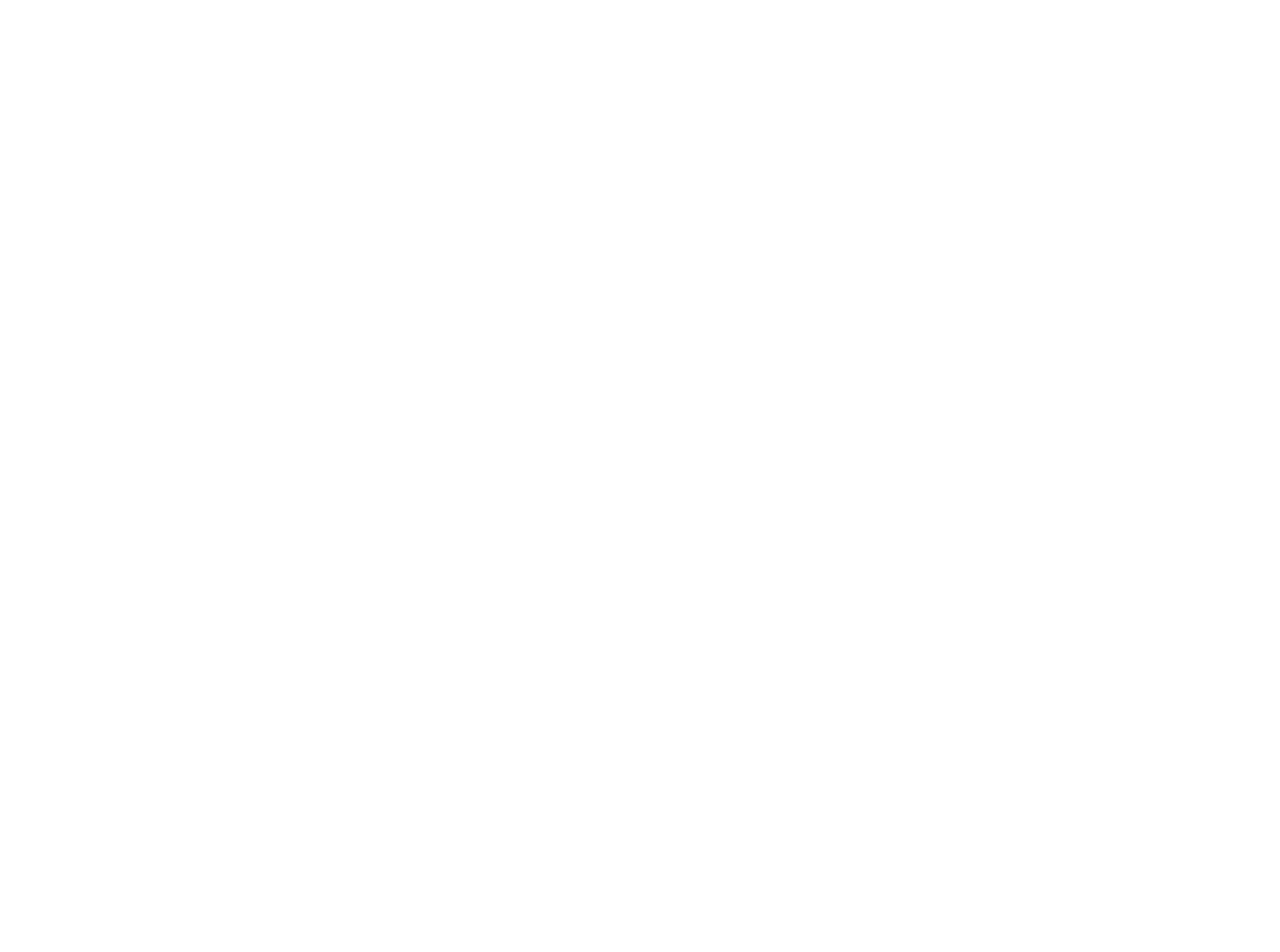
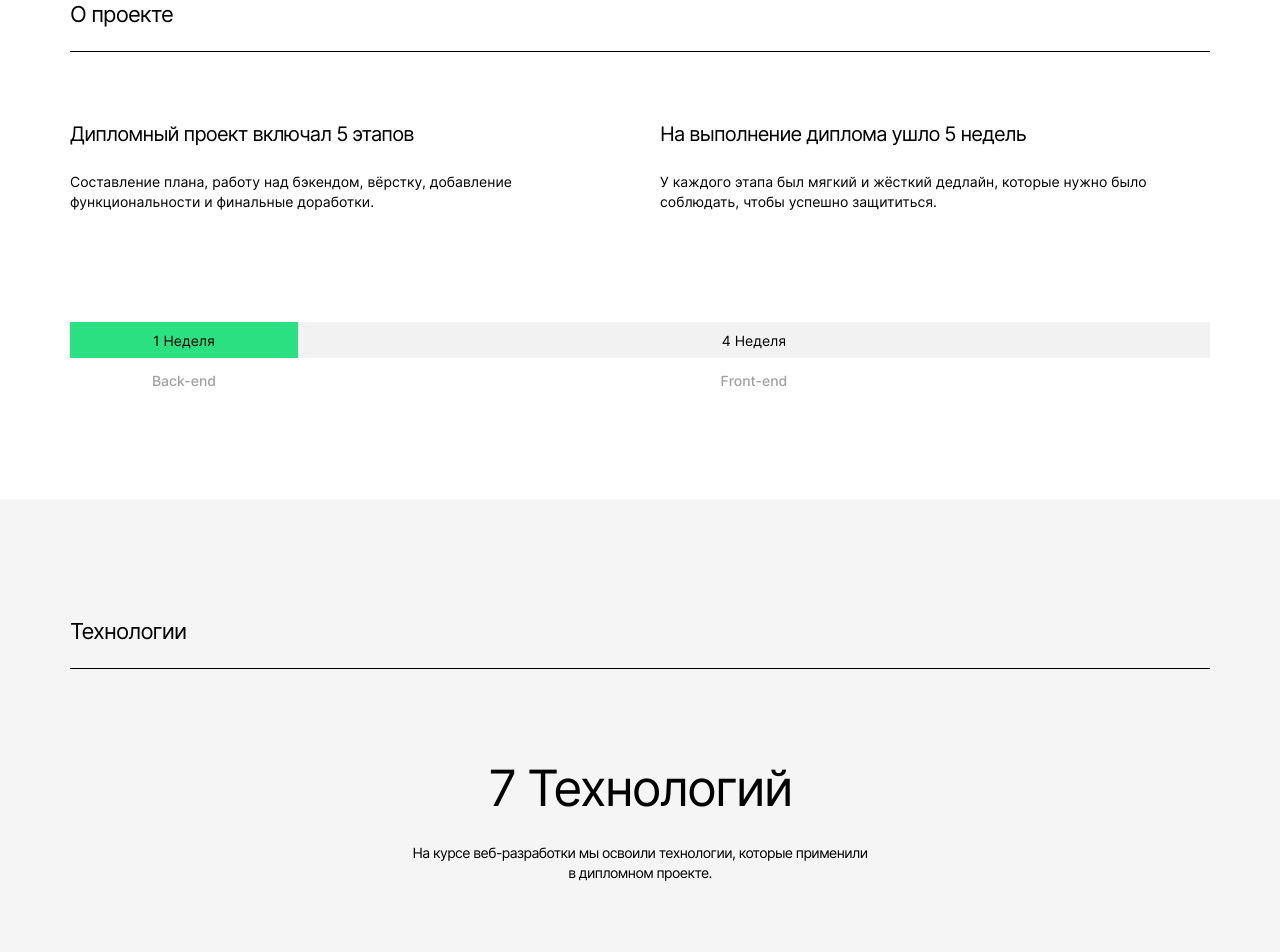
Before and after one commit to ARTALEAL/movies-explorer-frontend, a React (Create React App) app: page / in a window 1280 px wide. Shown: the part 760-1712 px from the top of the page. Before the commit the page ends 800 px from the top, so only its background shows below. Built offline with nearby package versions, Linux system fonts and the light colour scheme.

Commit message:
about technology desktop

```diff
--- /dev/null
+++ b/src/components/About/About.css
@@ -0,0 +1,100 @@
+.about {
+  padding: 110px 70px;
+}
+
+.about__title {
+  margin: 0;
+  padding: 0;
+  display: block;
+  font-weight: 400;
+  font-size: 22px;
+  line-height: 27px;
+  letter-spacing: -0.04em;
+  color: #000;
+  padding-bottom: 23px;
+  border-bottom: 1px solid #000;
+  text-align: left;
+}
+
+.about__description-blocks {
+  display: flex;
+  justify-content: space-between;
+  column-gap: 40px;
+  text-align: left;
+}
+
+.about__description-block {
+  max-width: 550px;
+  margin-bottom: 110px;
+  margin-top: 70px;
+}
+
+.about__description-block h3 {
+  font-weight: 400;
+  font-size: 20px;
+  line-height: 24px;
+  letter-spacing: -0.04em;
+  color: #000000;
+  margin: 0;
+  padding: 0;
+  margin-bottom: 26px;
+}
+
+.about__description-block span {
+  font-weight: 400;
+  font-size: 14px;
+  line-height: 20px;
+  color: #000000;
+  margin: 0;
+  padding: 0;
+}
+
+.about__time-bar {
+  display: flex;
+  height: 36px;
+  font-weight: 400;
+  font-size: 14px;
+  line-height: 17px;
+  text-align: center;
+  color: #000000;
+  margin-bottom: 14px;
+}
+
+.about__backend {
+  display: flex;
+  background-color: #2be080;
+  width: 20%;
+  align-items: center;
+  justify-content: center;
+}
+
+.about__frontend {
+  display: flex;
+  background-color: #f2f2f2;
+  width: 80%;
+  align-items: center;
+  justify-content: center;
+}
+
+.about__time-text {
+  display: flex;
+  font-weight: 500;
+  font-size: 14px;
+  line-height: 17px;
+  text-align: center;
+  color: #a0a0a0;
+}
+
+.about__backend-text {
+  display: flex;
+  align-items: center;
+  justify-content: center;
+  width: 20%;
+}
+
+.about__frontend-text {
+  display: flex;
+  align-items: center;
+  justify-content: center;
+  width: 80%;
+}
--- /dev/null
+++ b/src/components/About/About.js
@@ -0,0 +1,38 @@
+import React from 'react';
+import './About.css';
+
+const About = () => {
+  return (
+    <div className="about">
+      <h2 className="about__title">О проекте</h2>
+      <div className="about__description-blocks">
+        <div className="about__description-block">
+          <h3>Дипломный проект включал 5 этапов</h3>
+          <span>
+            Составление плана, работу над бэкендом, вёрстку, добавление
+            функциональности и финальные доработки.
+          </span>
+        </div>
+        <div className="about__description-block">
+          <h3>На выполнение диплома ушло 5 недель</h3>
+          <span>
+            У каждого этапа был мягкий и жёсткий дедлайн, которые нужно было
+            соблюдать, чтобы успешно защититься.
+          </span>
+        </div>
+      </div>
+      <div>
+        <div className="about__time-bar">
+          <div className="about__backend">1 Неделя</div>
+          <div className="about__frontend">4 Неделя</div>
+        </div>
+        <div className="about__time-text">
+          <div className="about__backend-text">Back-end</div>
+          <div className="about__frontend-text">Front-end</div>
+        </div>
+      </div>
+    </div>
+  );
+};
+
+export default About;
--- a/src/components/Main/Main.js
+++ b/src/components/Main/Main.js
@@ -1,8 +1,12 @@
 import Promo from '../Promo/Promo';
+import About from '../About/About';
+import Technologies from '../Technologies/Technologies';
 const Main = ({ loggedIn }) => {
   return (
     <>
       <Promo loggedIn={loggedIn} />
+      <About />
+      <Technologies />
     </>
   );
 };
--- /dev/null
+++ b/src/components/Technologies/Technologies.css
@@ -0,0 +1,60 @@
+.technologies {
+  background-color: #f5f5f5;
+  padding: 100px 70px;
+}
+
+.technologies__title {
+  font-weight: 400;
+  font-size: 22px;
+  line-height: 27px;
+  letter-spacing: -0.04em;
+  color: #000000;
+  padding-bottom: 23px;
+  border-bottom: 1px solid #000;
+  margin-bottom: 90px;
+  text-align: left;
+}
+
+.technologies__total-title {
+  font-weight: 400;
+  font-size: 50px;
+  line-height: 58px;
+  text-align: center;
+  letter-spacing: -0.04em;
+  color: #000000;
+  margin: 0;
+  margin-bottom: 26px;
+  padding: 0;
+}
+
+.technologies__description {
+  font-weight: 400;
+  font-size: 14px;
+  line-height: 20px;
+  text-align: center;
+  letter-spacing: -0.04em;
+  color: #000000;
+  max-width: 460px;
+  display: block;
+  margin: 0 auto 100px;
+}
+
+.technologies__list {
+  list-style: none;
+  display: flex;
+  justify-content: center;
+  column-gap: 10px;
+}
+
+.technologies__list li {
+  background-color: #e8e8e8;
+  width: 90px;
+  font-weight: 400;
+  font-size: 14px;
+  line-height: 17px;
+  text-align: center;
+  letter-spacing: -0.04em;
+  color: #000000;
+  border-radius: 10px;
+  padding: 21px 0 22px;
+}
--- /dev/null
+++ b/src/components/Technologies/Technologies.js
@@ -0,0 +1,26 @@
+import React from 'react';
+import './Technologies.css';
+
+const Technologies = () => {
+  return (
+    <div className="technologies">
+      <h2 className="technologies__title">Технологии</h2>
+      <h3 className="technologies__total-title">7 Технологий</h3>
+      <span className="technologies__description">
+        На курсе веб-разработки мы освоили технологии, которые применили в
+        дипломном проекте.
+      </span>
+      <ul className="technologies__list">
+        <li>HTML</li>
+        <li>CSS</li>
+        <li>JS</li>
+        <li>React</li>
+        <li>Git</li>
+        <li>Express.js</li>
+        <li>mongoDB</li>
+      </ul>
+    </div>
+  );
+};
+
+export default Technologies;
```
